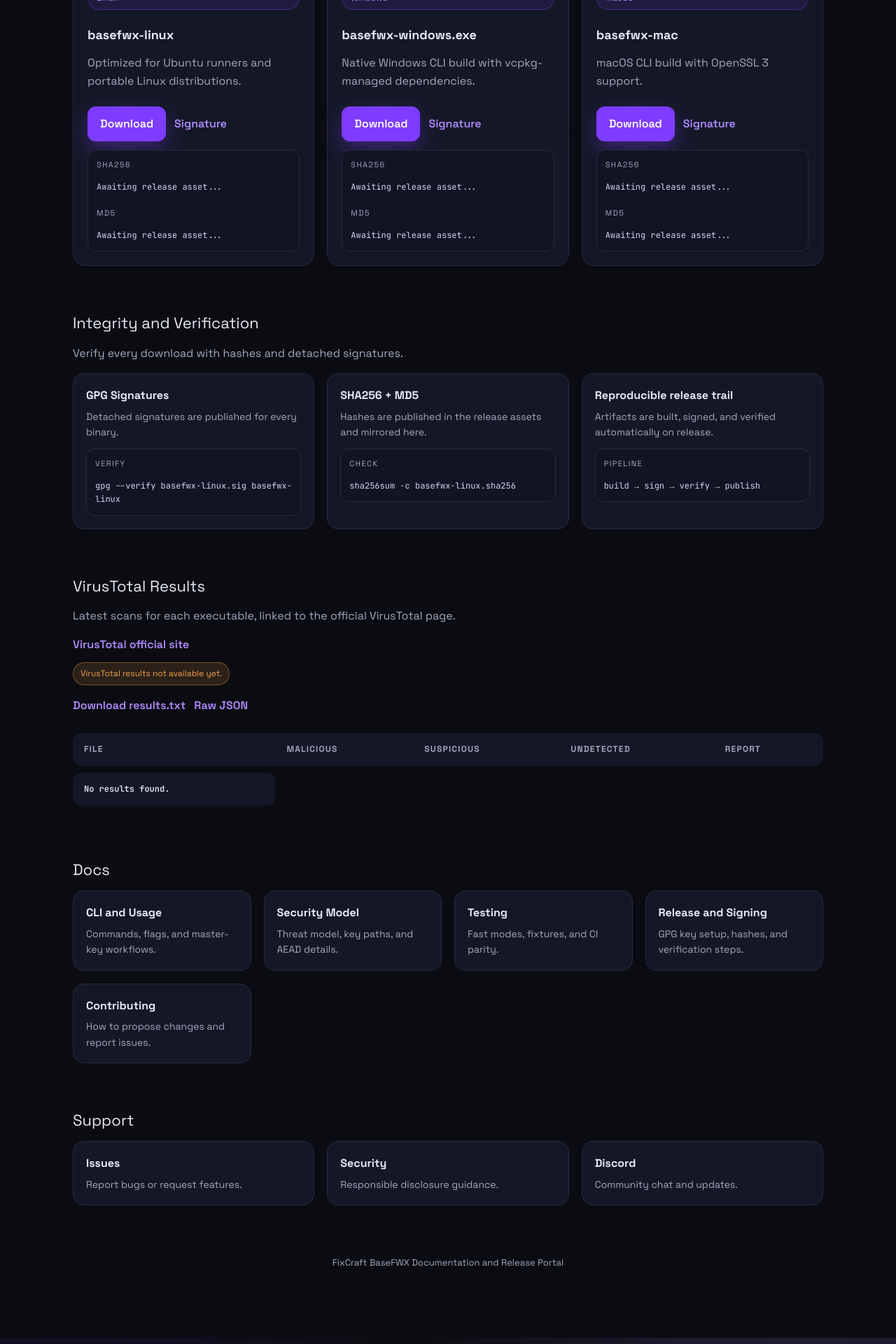
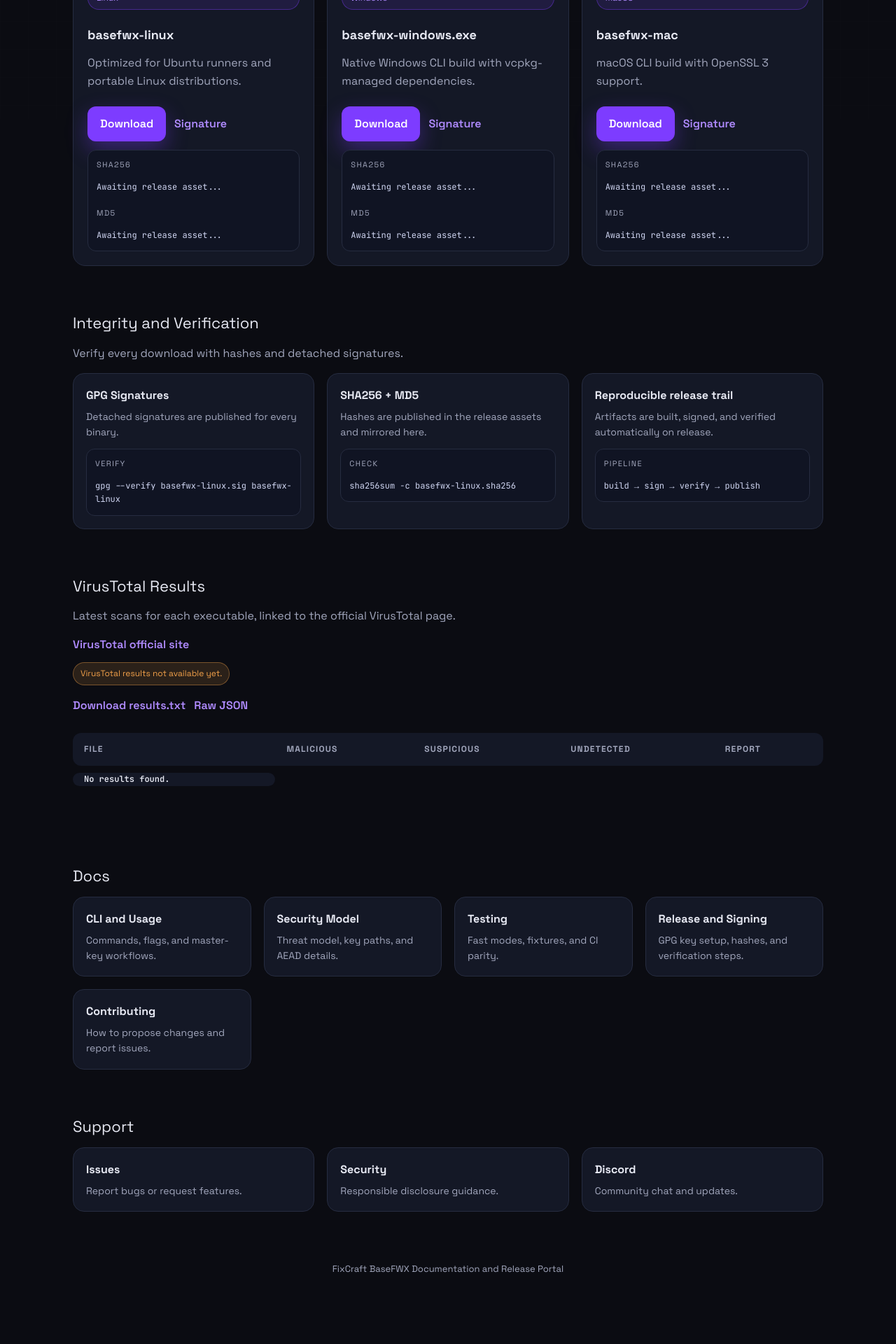
Before and after one commit to F1xGOD/basefwx, a Jekyll site: the page index.html, which Jekyll copies as it is, in a window 1280 px wide. Shown: the part 730-2650 px from the top of the page at 70% size. Built offline with Jekyll 4.4.1, drawn with Linux system fonts in a browser that asks for light colours; comment, search, counter and statistics services are not loaded.

Commit message:
Version 3.5.2 2026-01-01

```diff
--- a/assets/site.css
+++ b/assets/site.css
@@ -453,6 +453,8 @@
 .vt-table tbody td {
   background: var(--panel);
   font-weight: 500;
+  padding-top: 0;
+  padding-bottom: 0;
 }
 
 .vt-table tbody td.mono {
@@ -535,6 +537,10 @@
 
 .vt-table tbody td:first-child {
   text-align: left;
+}
+
+.vt-table tbody tr {
+  height: 56px;
 }
 
 .mono {
```
